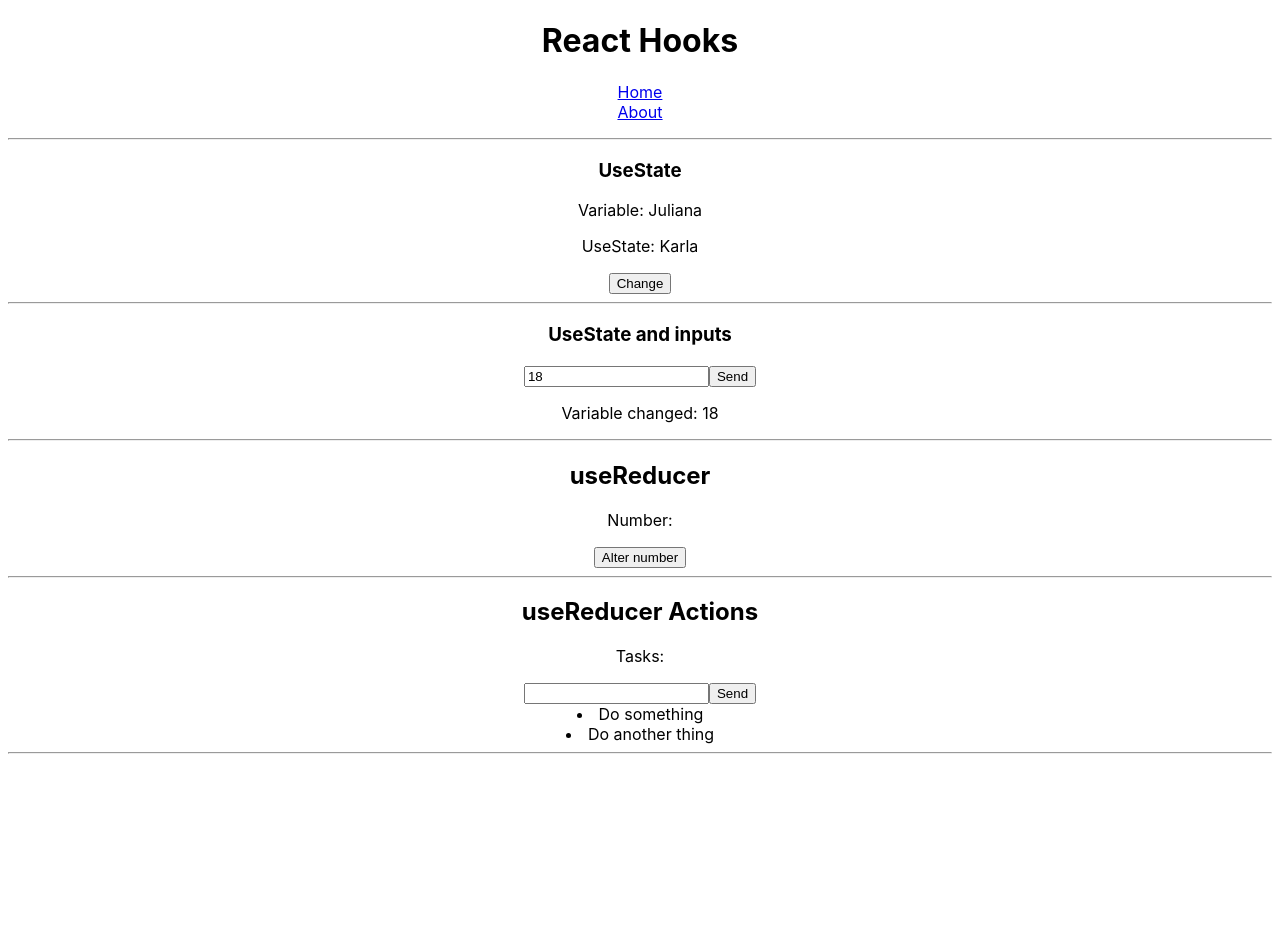
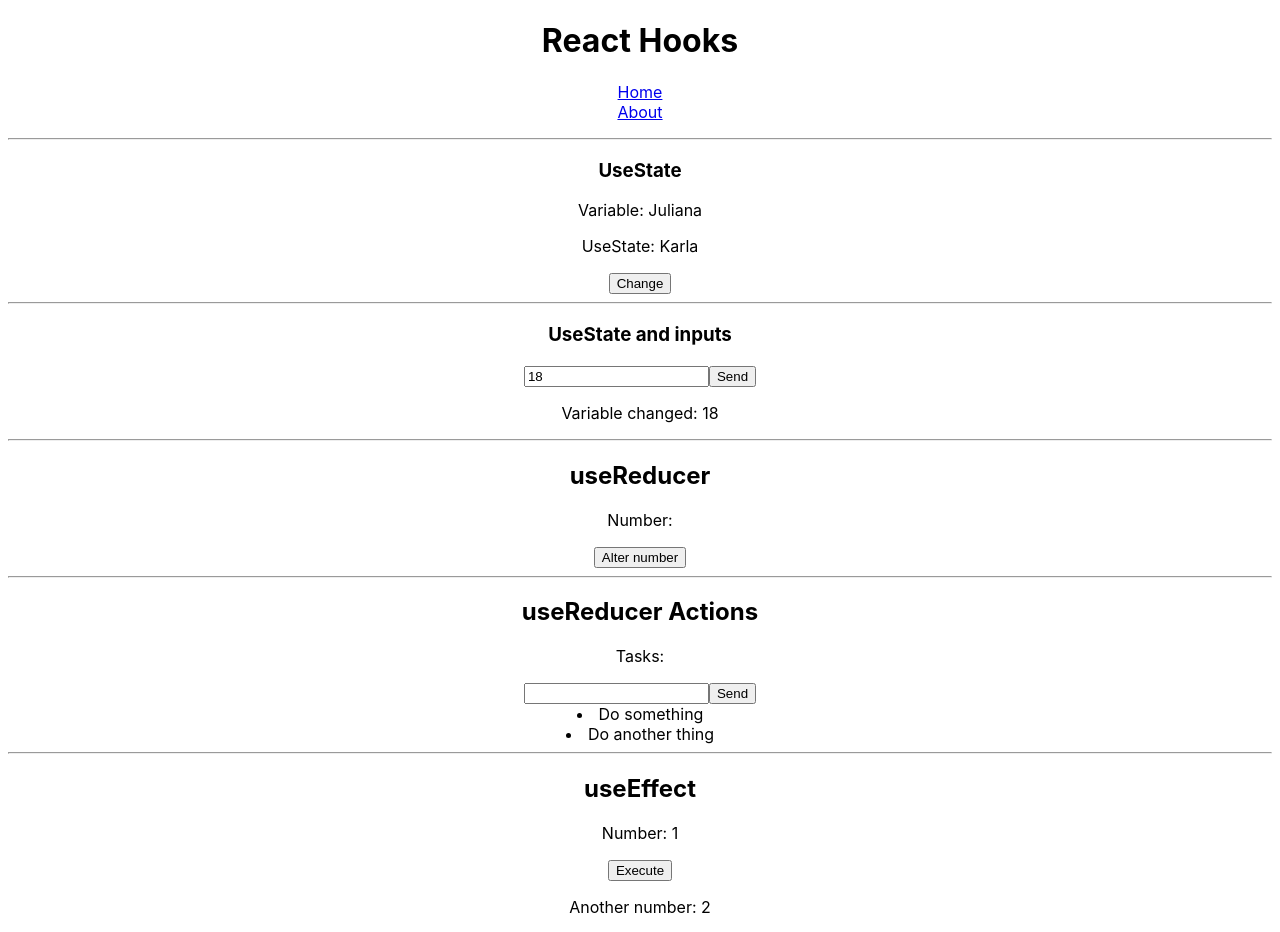
Before and after one commit to WeltonAM/React_HoraDeCodar, a React (Create React App) app in the folder 10_hooks/: page / in a window 1280 px wide. Shown: the top 932 px of the page. Built offline with nearby package versions, Linux system fonts and the light colour scheme.

Commit message:
useEffect

```diff
--- /dev/null
+++ b/10_hooks/src/components/HookUseEffect.js
@@ -0,0 +1,55 @@
+import { useEffect, useState } from "react"
+
+const HookUseEffect = () => {
+
+  useEffect(() => {
+    console.log("Being executed");
+  })
+
+  const [number, setNumber] = useState(1)
+
+  const changeSomething = () => {
+    setNumber(number + 1)
+  }
+
+  useEffect(() => {
+    console.log("Empty array, executing once")
+  }, [])
+
+  const [anotherNumber, setAnotherNumber] = useState(0)
+
+  useEffect(() => {
+
+    if (anotherNumber) {
+      console.log("Executed by another number change");
+    }
+  }, [anotherNumber])
+
+  useEffect(() => {
+    const timer = setTimeout(() => {
+      console.log("New!")
+
+      setAnotherNumber(anotherNumber + 1)
+    }, 2000)
+
+    return () => clearTimeout(timer)
+
+  }, [anotherNumber])
+
+  return (
+    <div>
+      <h2>useEffect</h2>
+      <p>Number: {number}</p>
+      <button onClick={changeSomething}>Execute</button>
+
+      <br />
+
+      <p>Another number: {anotherNumber}</p>
+      <button onClick={() => setAnotherNumber(anotherNumber + 1)}>Change another number</button>
+
+      <hr />
+    </div>
+  )
+}
+
+export default HookUseEffect
--- a/10_hooks/src/pages/Home.js
+++ b/10_hooks/src/pages/Home.js
@@ -1,4 +1,5 @@
 import React from 'react'
+import HookUseEffect from '../components/HookUseEffect'
 import HookUseReducer from '../components/HookUseReducer'
 import HookUseState from '../components/HookUseState'
 
@@ -7,6 +8,7 @@ const Home = () => {
     <div>
         <HookUseState />
         <HookUseReducer />
+        <HookUseEffect />
     </div>
   )
 }
```
